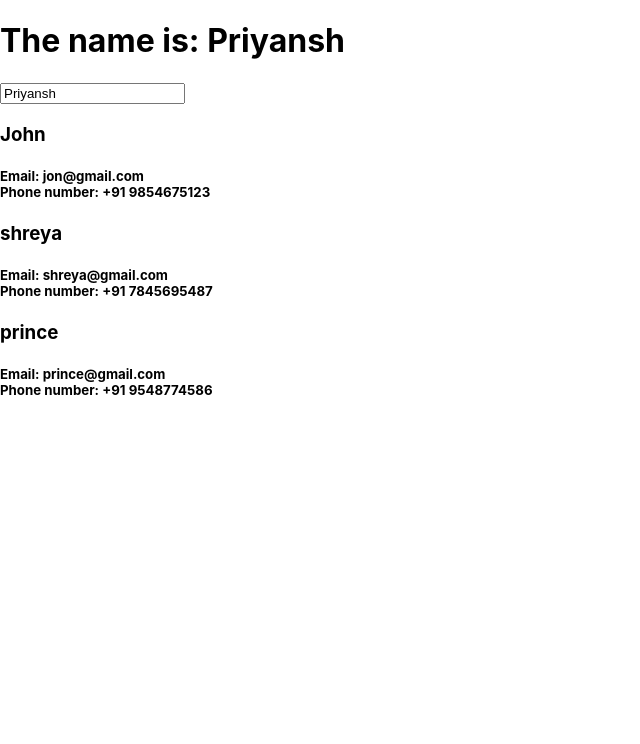
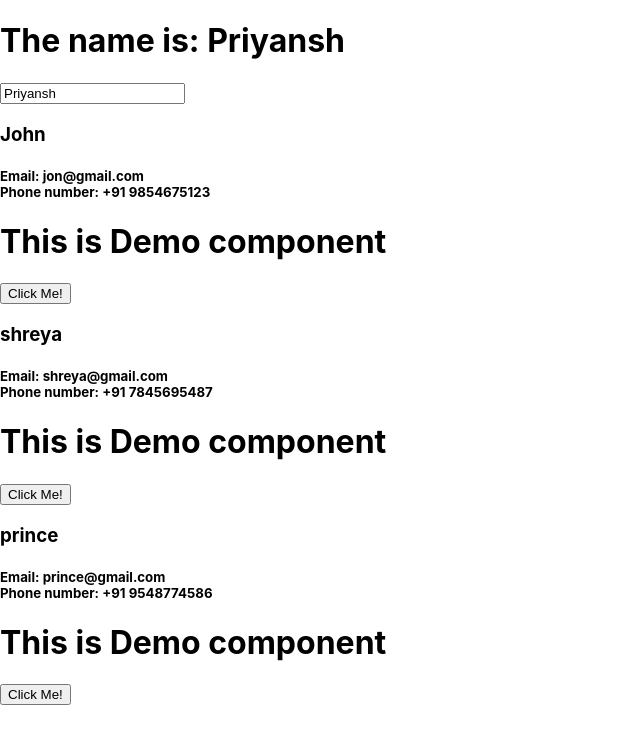
Before and after one commit to mohit847/week02, a React (Create React App) app in the folder newapp/: page / in a window 1280 px wide. Shown: the top 744 px of the page, without its empty margins (0-640 px from the left). Built offline with nearby package versions, Linux system fonts and the light colour scheme.

Commit message:
Event handling video 11

```diff
--- a/newapp/src/components/UserDetails.js
+++ b/newapp/src/components/UserDetails.js
@@ -1,15 +1,25 @@
-import React from 'react'
+import React, { useState } from "react";
 
-const UserDetails =({ user = {} })=>{
+const UserDetails = ({ user = {} }) => {
+  const [h1Text, setH1Text] = useState("This is Demo component");
   return (
     <div>
       <h3>{user.name}</h3>
       <h5>
-                Email: {user.email}<br/>
+        Email: {user.email}
+        <br />
         Phone number: {user.phoneNumber}
       </h5>
+      <h1>{h1Text}</h1>
+      <button
+        onClick={(e) => {
+          setH1Text("This is Cipher Schools")
+        }}
+      >
+        Click Me!
+      </button>
     </div>
   );
 };
 
-export default UserDetails
+export default UserDetails;
```
Lines whose indentation alone changed are shown as unchanged.
